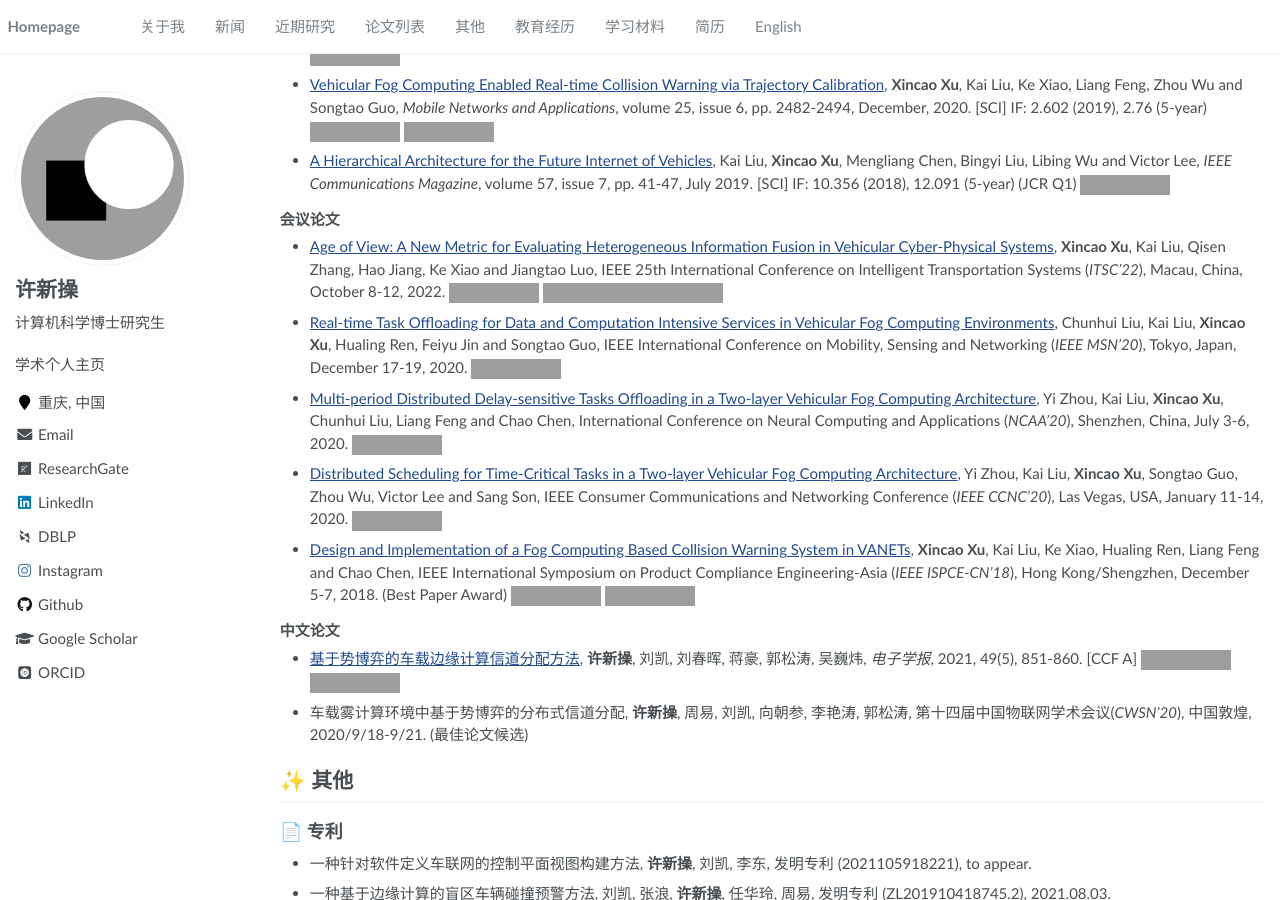
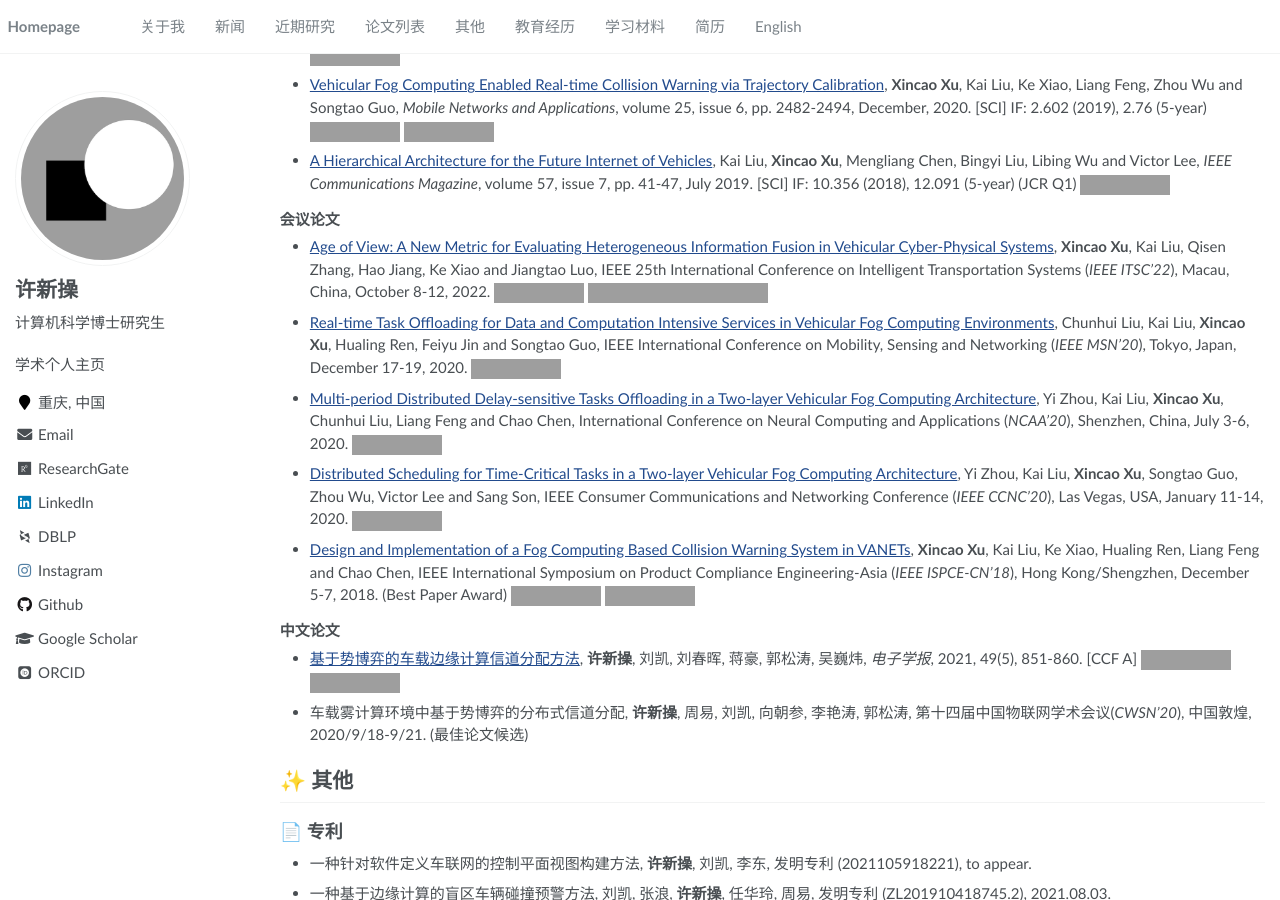
Before and after one commit to neardws/zh, a Jekyll site: the page built from _pages/about.md, in a window 1280 px wide and 900 px high, scrolled down 1517 px, cut to the strip 0-900 px from the top of the window. Built offline with Jekyll 4.4.1, drawn with Linux system fonts in a browser that asks for light colours; some web fonts are replaced; grey boxes are pictures that could not be loaded.

Commit message:
Update pub.md

```diff
--- a/_pages/includes/pub.md
+++ b/_pages/includes/pub.md
@@ -10,7 +10,7 @@
 
 #### 会议论文
 
-- [Age of View: A New Metric for Evaluating Heterogeneous Information Fusion in Vehicular Cyber-Physical Systems](https://arxiv.org/abs/2208.00358), **Xincao Xu**, Kai Liu, Qisen Zhang, Hao Jiang, Ke Xiao and Jiangtao Luo, IEEE 25th International Conference on Intelligent Transportation Systems (*ITSC’22*), Macau, China, October 8-12, 2022. [![](https://img.shields.io/badge/dynamic/json?logo=Google%20Scholar&url=https%3A%2F%2Fcdn.jsdelivr.net%2Fgh%2FNeardws%2Fneardws.github.io@google-scholar-stats%2Fgs_data.json&query=$['publications']['DK5avZUAAAAJ:AXPGKjj_ei8C']['num_citations']&labelColor=f6f6f6&color=9cf&style=flat&label=citations)](https://scholar.google.com/citations?view_op=view_citation&hl=en&user=DK5avZUAAAAJ&citation_for_view=DK5avZUAAAAJ:AXPGKjj_ei8C) [![](https://shields.io/badge/Silde-PDF-green?logo=Slides&style=flat)](https://neardws-1257861591.cos.ap-shanghai.myqcloud.com/2022/09/20220915013208ITSC2022_Sildes591.pdf)[![](https://img.shields.io/badge/dynamic/json?label=views&style=social&logo=bilibili&query=data.stat.view&url=https%3A%2F%2Fapi.bilibili.com%2Fx%2Fweb-interface%2Fview%3Fbvid%3DBV1UR4y197sT)](https://www.bilibili.com/video/BV1UR4y197sT)
+- [Age of View: A New Metric for Evaluating Heterogeneous Information Fusion in Vehicular Cyber-Physical Systems](https://arxiv.org/abs/2208.00358), **Xincao Xu**, Kai Liu, Qisen Zhang, Hao Jiang, Ke Xiao and Jiangtao Luo, IEEE 25th International Conference on Intelligent Transportation Systems (*IEEE ITSC’22*), Macau, China, October 8-12, 2022. [![](https://img.shields.io/badge/dynamic/json?logo=Google%20Scholar&url=https%3A%2F%2Fcdn.jsdelivr.net%2Fgh%2FNeardws%2Fneardws.github.io@google-scholar-stats%2Fgs_data.json&query=$['publications']['DK5avZUAAAAJ:AXPGKjj_ei8C']['num_citations']&labelColor=f6f6f6&color=9cf&style=flat&label=citations)](https://scholar.google.com/citations?view_op=view_citation&hl=en&user=DK5avZUAAAAJ&citation_for_view=DK5avZUAAAAJ:AXPGKjj_ei8C) [![](https://shields.io/badge/Silde-PDF-green?logo=Slides&style=flat)](https://neardws-1257861591.cos.ap-shanghai.myqcloud.com/2022/09/20220915013208ITSC2022_Sildes591.pdf)[![](https://img.shields.io/badge/dynamic/json?label=views&style=social&logo=bilibili&query=data.stat.view&url=https%3A%2F%2Fapi.bilibili.com%2Fx%2Fweb-interface%2Fview%3Fbvid%3DBV1UR4y197sT)](https://www.bilibili.com/video/BV1UR4y197sT)
 - [Real-time Task Offloading for Data and Computation Intensive Services in Vehicular Fog Computing Environments](https://ieeexplore.ieee.org/abstract/document/9394299), Chunhui Liu, Kai Liu, **Xincao Xu**, Hualing Ren, Feiyu Jin and Songtao Guo, IEEE International Conference on Mobility, Sensing and Networking (*IEEE MSN’20*), Tokyo, Japan, December 17-19, 2020. [![](https://img.shields.io/badge/dynamic/json?logo=Google%20Scholar&url=https%3A%2F%2Fcdn.jsdelivr.net%2Fgh%2FNeardws%2Fneardws.github.io@google-scholar-stats%2Fgs_data.json&query=$['publications']['DK5avZUAAAAJ:sSrBHYA8nusC']['num_citations']&labelColor=f6f6f6&color=9cf&style=flat&label=citations)](https://scholar.google.com/citations?view_op=view_citation&hl=en&user=DK5avZUAAAAJ&citation_for_view=DK5avZUAAAAJ:sSrBHYA8nusC)
 - [Multi-period Distributed Delay-sensitive Tasks Offloading in a Two-layer Vehicular Fog Computing Architecture](https://link.springer.com/chapter/10.1007/978-981-15-7670-6_38), Yi Zhou, Kai Liu, **Xincao Xu**, Chunhui Liu, Liang Feng and Chao Chen, International Conference on Neural Computing and Applications (*NCAA’20*), Shenzhen, China, July 3-6, 2020. [![](https://img.shields.io/badge/dynamic/json?logo=Google%20Scholar&url=https%3A%2F%2Fcdn.jsdelivr.net%2Fgh%2FNeardws%2Fneardws.github.io@google-scholar-stats%2Fgs_data.json&query=$['publications']['DK5avZUAAAAJ:vRqMK49ujn8C']['num_citations']&labelColor=f6f6f6&color=9cf&style=flat&label=citations)](https://scholar.google.com/citations?view_op=view_citation&hl=en&user=DK5avZUAAAAJ&citation_for_view=DK5avZUAAAAJ:vRqMK49ujn8C)
 - [Distributed Scheduling for Time-Critical Tasks in a Two-layer Vehicular Fog Computing Architecture](https://ieeexplore.ieee.org/document/9045579), Yi Zhou, Kai Liu, **Xincao Xu**, Songtao Guo, Zhou Wu, Victor Lee and Sang Son, IEEE Consumer Communications and Networking Conference (*IEEE CCNC’20*), Las Vegas, USA, January 11-14, 2020. [![](https://img.shields.io/badge/dynamic/json?logo=Google%20Scholar&url=https%3A%2F%2Fcdn.jsdelivr.net%2Fgh%2FNeardws%2Fneardws.github.io@google-scholar-stats%2Fgs_data.json&query=$['publications']['DK5avZUAAAAJ:K3LRdlH-MEoC']['num_citations']&labelColor=f6f6f6&color=9cf&style=flat&label=citations)](https://scholar.google.com/citations?view_op=view_citation&hl=en&user=DK5avZUAAAAJ&citation_for_view=DK5avZUAAAAJ:K3LRdlH-MEoC)
```
